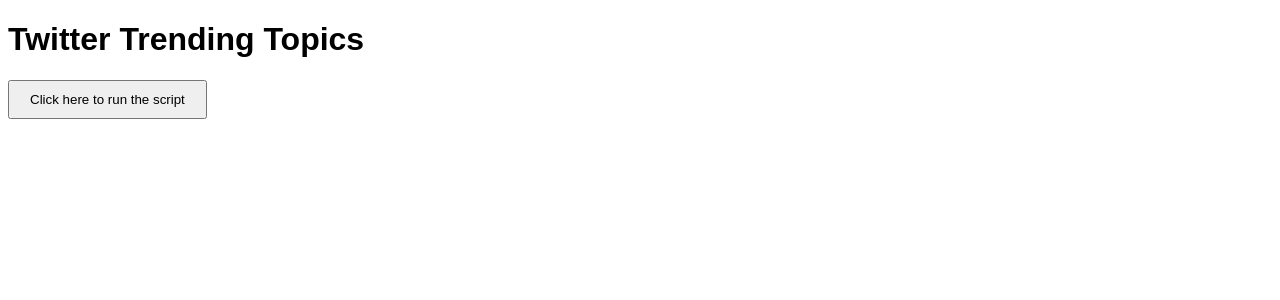
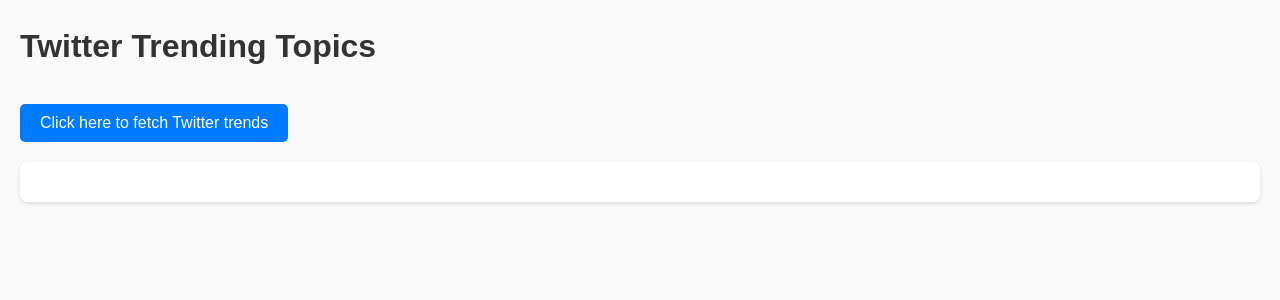
Before and after one commit to Soumo275/scraper_stir_task, a Flask app: page / in a window 1280 px wide. Shown: the top 300 px of the page. Run offline with Flask 3, Linux system fonts and the light colour scheme.

Commit message:
changes in index

```diff
--- a/app/templates/index.html
+++ b/app/templates/index.html
@@ -5,18 +5,66 @@
     <meta name="viewport" content="width=device-width, initial-scale=1.0">
     <title>Twitter Trending Topics</title>
     <style>
-        body { font-family: sans-serif; }
-        button { padding: 10px 20px; cursor: pointer; }
-        #results { margin-top: 20px; }
-        ul { list-style-type: none; padding: 0; }
-        li { margin-bottom: 5px; }
-        pre { background-color: #f4f4f4; padding: 10px; }
-        p { font-size: 16px; }
+        body {
+            font-family: Arial, sans-serif;
+            line-height: 1.6;
+            margin: 20px;
+            background-color: #f9f9f9;
+        }
+        h1 {
+            color: #333;
+        }
+        button {
+            padding: 10px 20px;
+            font-size: 16px;
+            color: #fff;
+            background-color: #007bff;
+            border: none;
+            border-radius: 5px;
+            cursor: pointer;
+            margin-top: 10px;
+        }
+        button:hover {
+            background-color: #0056b3;
+        }
+        #results {
+            margin-top: 20px;
+            background: #fff;
+            padding: 20px;
+            border-radius: 8px;
+            box-shadow: 0 2px 4px rgba(0, 0, 0, 0.1);
+        }
+        ul {
+            list-style-type: none;
+            padding: 0;
+        }
+        li {
+            margin-bottom: 5px;
+            background: #f1f1f1;
+            padding: 10px;
+            border-radius: 5px;
+        }
+        pre {
+            background-color: #f4f4f4;
+            padding: 10px;
+            border-radius: 5px;
+            overflow-x: auto;
+        }
+        p {
+            font-size: 16px;
+        }
+        .error {
+            color: red;
+        }
+        .loading {
+            font-size: 16px;
+            color: #666;
+        }
     </style>
 </head>
 <body>
     <h1>Twitter Trending Topics</h1>
-    <button id="run-script">Click here to run the script</button>
+    <button id="run-script">Click here to fetch Twitter trends</button>
     <div id="results"></div>
 
     <script>
@@ -24,41 +72,46 @@
         const runScriptButton = document.getElementById("run-script");
 
         runScriptButton.addEventListener("click", async () => {
-            resultsDiv.innerHTML = "<p>Fetching data...</p>"; // Initial loading message
+            resultsDiv.innerHTML = "<p class='loading'>Fetching data...</p>"; // Loading message
             try {
                 const response = await fetch("/run-scraper");
                 if (!response.ok) {
                     const errorData = await response.json();
                     throw new Error(`HTTP error! status: ${response.status} - ${errorData.error || "Unknown error"}`);
                 }
+
                 const data = await response.json();
 
-                if (data.error) { // Handle errors from the backend
-                    resultsDiv.innerHTML = `<p style="color:red">Error: ${data.error}</p>`;
+                if (data.error) { // Backend error handling
+                    resultsDiv.innerHTML = `<p class="error">Error: ${data.error}</p>`;
                     return;
                 }
 
+                // Generate HTML for results dynamically
                 let resultsHTML = `
                     <p><strong>Unique ID:</strong> ${data.unique_id}</p>
                     <p><strong>Trending Topics as of:</strong> ${data.start_time}</p>
                     <ul>
-                        <li><strong>Trend 1:</strong> ${data.trend1}</li>
-                        <li><strong>Trend 2:</strong> ${data.trend2}</li>
-                        <li><strong>Trend 3:</strong> ${data.trend3}</li>
-                        <li><strong>Trend 4:</strong> ${data.trend4}</li>
+                `;
+
+                if (data.trends && data.trends.length > 0) {
+                    data.trends.forEach((trend, index) => {
+                        resultsHTML += `<li><strong>Trend ${index + 1}:</strong> ${trend}</li>`;
+                    });
+                } else {
+                    resultsHTML += `<li>No trends available.</li>`;
+                }
+
+                resultsHTML += `
                     </ul>
                     <p><strong>IP address used for this query:</strong> ${data.ip_address}</p>
                     <pre>${JSON.stringify(data, null, 2)}</pre>
-                    <button id="run-script-again">Click here to run the query again.</button>
                 `;
+
                 resultsDiv.innerHTML = resultsHTML;
 
-                const runScriptAgainButton = document.getElementById("run-script-again");
-                runScriptAgainButton.addEventListener("click", () => {
-                   runScriptButton.click(); // Re-run the scraper when the button is clicked again
-                });
             } catch (error) {
-                resultsDiv.innerHTML = `<p style="color: red;">Error: ${error.message}</p>`;
+                resultsDiv.innerHTML = `<p class="error">Error: ${error.message}</p>`;
                 console.error("Error fetching data:", error);
             }
         });
```
